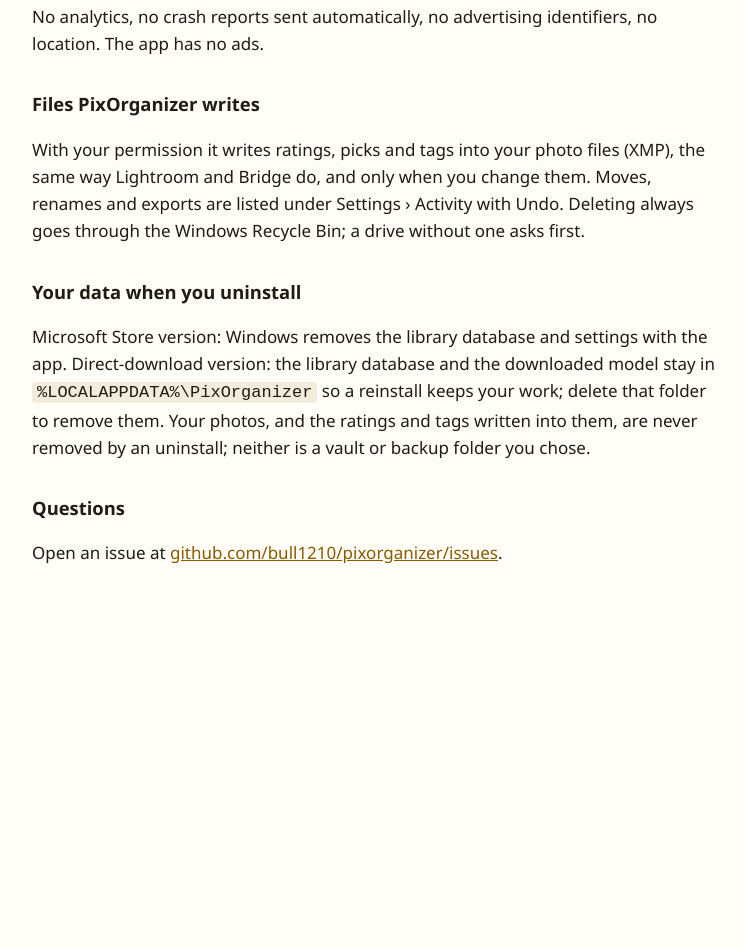
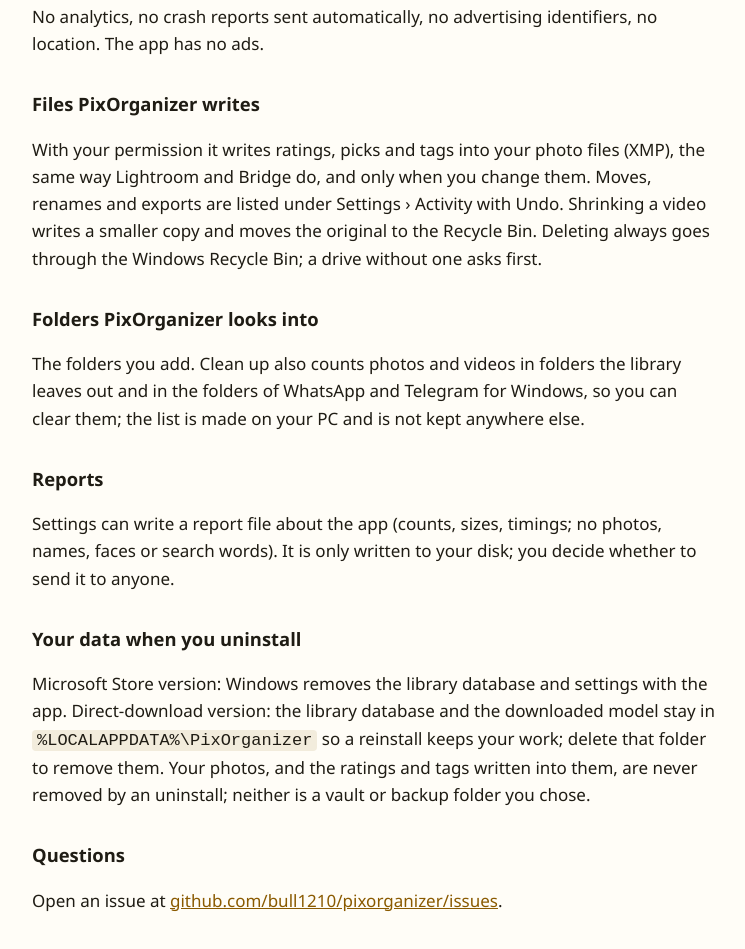
Before and after one commit to bull1210/pixorganizer, a plain HTML site: page privacy/index.html in a window 1280 px wide. Shown: the part 887-1836 px from the top of the page, without its empty margins (264-1009 px from the left). Before the commit the page ends 1535 px from the top, so only its background shows below. Drawn offline with Linux system fonts and the light colour scheme.

Commit message:
Privacy policy: shrinking videos, the folders Clean up looks into, the report file
Co-Authored-By: Claude Opus 5.5 <noreply@anthropic.com>

```diff
--- a/privacy/index.html
+++ b/privacy/index.html
@@ -10,7 +10,7 @@
 <body>
 <main>
 <header><a href="../"><img src="../app_icon.png" alt="" width="48" height="48"></a><h1>PixOrganizer privacy policy</h1></header>
-<p class="muted">Last updated 16 October 2026</p>
+<p class="muted">Last updated 24 November 2026</p>
 
 <p>PixOrganizer is a photo library for Windows that runs entirely on your PC.</p>
 
@@ -38,8 +38,16 @@ contacts a licence server.</li>
 
 <h2>Files PixOrganizer writes</h2>
 <p>With your permission it writes ratings, picks and tags into your photo files (XMP), the same way Lightroom and Bridge
-do, and only when you change them. Moves, renames and exports are listed under Settings › Activity with Undo. Deleting
-always goes through the Windows Recycle Bin; a drive without one asks first.</p>
+do, and only when you change them. Moves, renames and exports are listed under Settings › Activity with Undo. Shrinking a
+video writes a smaller copy and moves the original to the Recycle Bin. Deleting always goes through the Windows Recycle Bin; a drive without one asks first.</p>
+
+<h2>Folders PixOrganizer looks into</h2>
+<p>The folders you add. Clean up also counts photos and videos in folders the library leaves out and in the folders of
+WhatsApp and Telegram for Windows, so you can clear them; the list is made on your PC and is not kept anywhere else.</p>
+
+<h2>Reports</h2>
+<p>Settings can write a report file about the app (counts, sizes, timings; no photos, names, faces or search words). It
+is only written to your disk; you decide whether to send it to anyone.</p>
 
 <h2>Your data when you uninstall</h2>
 <p>Microsoft Store version: Windows removes the library database and settings with the app. Direct-download version:
```
